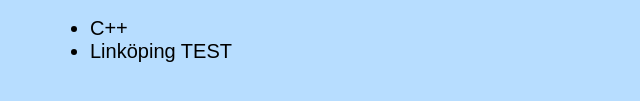
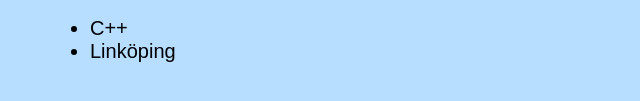
Before and after one commit to jonakack/intro, a plain HTML site: page index.html in a window 1280 px wide. Shown: the part 487-588 px from the top of the page, 0-640 px from the left. Drawn offline with Linux system fonts and the light colour scheme.

Commit message:
reverted test

```diff
--- a/index.html
+++ b/index.html
@@ -34,7 +34,7 @@
         <h1 class="bottom">Varför denna utbildning</h1>
             <ul>
                 <li>C++</li>
-                <li>Linköping TEST</li>
+                <li>Linköping</li>
             </ul>
     </section>
 </body>
```
